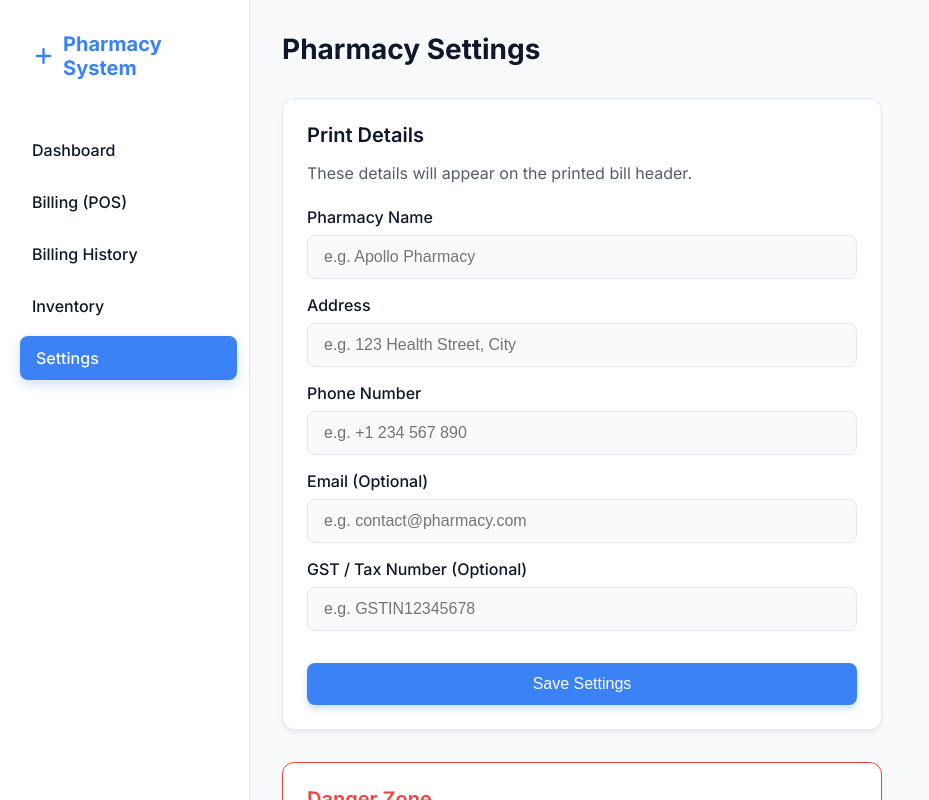
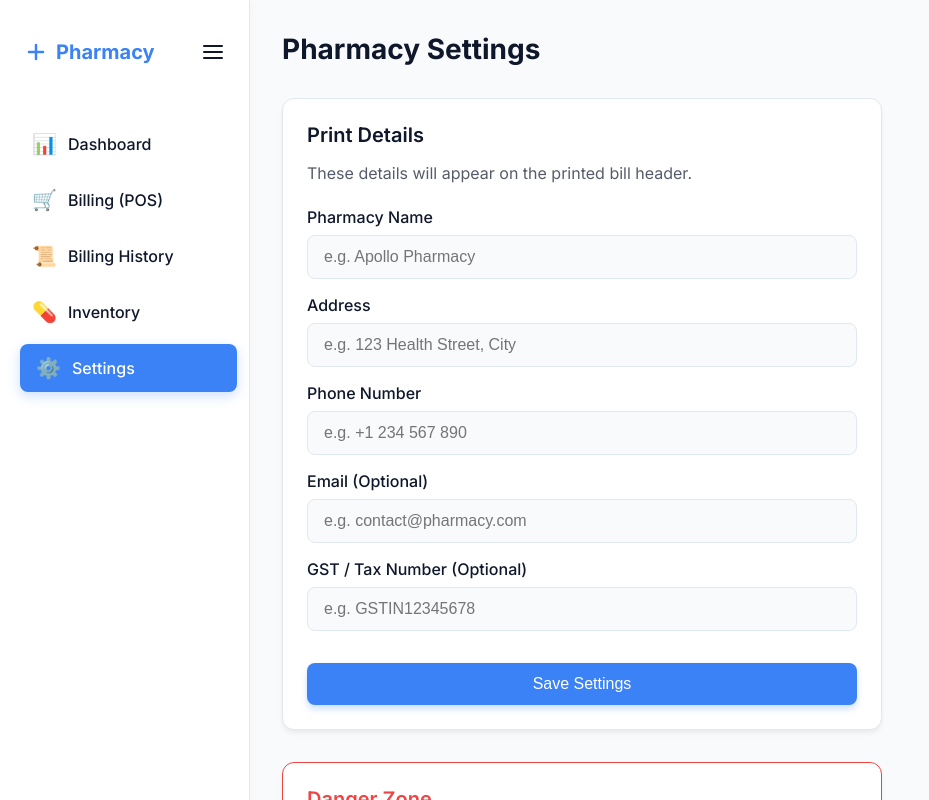
Before and after one commit to K3SARA/pharmacy-system, a Next.js app: page /settings in a window 1280 px wide. Shown: the top 800 px of the page, without its empty margins (0-929 px from the left). Built offline with nearby package versions, Linux system fonts and the light colour scheme; no server answers; the database is empty.

Commit message:
feat: add sidebar collapse toggle for desktop

```diff
--- a/src/app/globals.css
+++ b/src/app/globals.css
@@ -56,17 +56,54 @@ a {
   flex-direction: column;
   gap: 1rem;
   box-shadow: 2px 0 10px rgba(0,0,0,0.02);
+  transition: width 0.3s cubic-bezier(0.4, 0, 0.2, 1);
+  overflow-x: hidden;
+}
+
+.sidebar.collapsed {
+  width: 80px;
+}
+
+.sidebar.collapsed .sidebar-text {
+  display: none;
+}
+
+.sidebar-header {
+  display: flex;
+  justify-content: space-between;
+  align-items: center;
+  margin-bottom: 2rem;
+  padding-left: 0.5rem;
 }
 
 .sidebar h2 {
   font-size: 1.25rem;
   font-weight: 700;
-  margin-bottom: 2rem;
-  padding-left: 1rem;
   color: var(--primary);
+  margin-bottom: 0;
+}
+
+.menu-btn {
+  background: none;
+  border: none;
+  color: var(--foreground);
+  cursor: pointer;
+  padding: 0.5rem;
   display: flex;
   align-items: center;
-  gap: 0.5rem;
+  justify-content: center;
+  border-radius: 8px;
+  transition: background-color 0.2s;
+}
+
+.menu-btn:hover {
+  background-color: rgba(0,0,0,0.05);
+}
+
+@media (prefers-color-scheme: dark) {
+  .menu-btn:hover {
+    background-color: rgba(255,255,255,0.05);
+  }
 }
 
 .nav-link {
@@ -231,16 +268,6 @@ a {
   -webkit-overflow-scrolling: touch;
 }
 
-/* Mobile Menu Button */
-.mobile-menu-btn {
-  display: none;
-  background: none;
-  border: none;
-  color: var(--foreground);
-  cursor: pointer;
-  padding: 0.5rem;
-}
-
 @media (max-width: 768px) {
   .app-container {
     flex-direction: column;
@@ -259,18 +286,7 @@ a {
   }
 
   .sidebar-header {
-    display: flex;
-    justify-content: space-between;
-    align-items: center;
-  }
-
-  .sidebar h2 {
     margin-bottom: 0;
-    font-size: 1.1rem;
-  }
-
-  .mobile-menu-btn {
-    display: block;
   }
 
   .sidebar nav {
--- a/src/components/Sidebar.tsx
+++ b/src/components/Sidebar.tsx
@@ -2,11 +2,23 @@
 
 import Link from 'next/link';
 import { usePathname } from 'next/navigation';
-import { useState } from 'react';
+import { useState, useEffect } from 'react';
 
 export default function Sidebar() {
   const pathname = usePathname();
   const [isOpen, setIsOpen] = useState(false);
+  const [isCollapsed, setIsCollapsed] = useState(false);
+  const [isMobile, setIsMobile] = useState(false);
+
+  // Detect mobile screen to handle layout differences
+  useEffect(() => {
+    const handleResize = () => {
+      setIsMobile(window.innerWidth <= 768);
+    };
+    handleResize();
+    window.addEventListener('resize', handleResize);
+    return () => window.removeEventListener('resize', handleResize);
+  }, []);
 
   // Do not render sidebar on print pages
   if (pathname.startsWith('/print')) {
@@ -14,25 +26,27 @@ export default function Sidebar() {
   }
 
   const navItems = [
-    { name: 'Dashboard', path: '/' },
-    { name: 'Billing (POS)', path: '/billing' },
-    { name: 'Billing History', path: '/history' },
-    { name: 'Inventory', path: '/inventory' },
-    { name: 'Settings', path: '/settings' },
+    { name: 'Dashboard', path: '/', icon: '📊' },
+    { name: 'Billing (POS)', path: '/billing', icon: '🛒' },
+    { name: 'Billing History', path: '/history', icon: '📜' },
+    { name: 'Inventory', path: '/inventory', icon: '💊' },
+    { name: 'Settings', path: '/settings', icon: '⚙️' },
   ];
 
   return (
-    <aside className="sidebar">
+    <aside className={`sidebar ${isCollapsed && !isMobile ? 'collapsed' : ''}`}>
       <div className="sidebar-header">
-        <h2 style={{ display: 'flex', alignItems: 'center', gap: '0.5rem' }}>
-          <svg xmlns="http://www.w3.org/2000/svg" width="24" height="24" viewBox="0 0 24 24" fill="none" stroke="currentColor" strokeWidth="2.5" strokeLinecap="round" strokeLinejoin="round" style={{ color: 'var(--primary)' }}>
+        <h2 style={{ display: 'flex', alignItems: 'center', gap: '0.5rem', overflow: 'hidden', whiteSpace: 'nowrap' }}>
+          <svg xmlns="http://www.w3.org/2000/svg" width="24" height="24" viewBox="0 0 24 24" fill="none" stroke="currentColor" strokeWidth="2.5" strokeLinecap="round" strokeLinejoin="round" style={{ color: 'var(--primary)', flexShrink: 0 }}>
             <path d="M12 5v14M5 12h14" />
           </svg>
-          Pharmacy System
+          <span className="sidebar-text">Pharmacy</span>
         </h2>
-        <button className="mobile-menu-btn" onClick={() => setIsOpen(!isOpen)}>
+
+        {/* Toggle Button (Mobile: Dropdown, Desktop: Collapse) */}
+        <button className="menu-btn" onClick={() => isMobile ? setIsOpen(!isOpen) : setIsCollapsed(!isCollapsed)}>
           <svg xmlns="http://www.w3.org/2000/svg" width="24" height="24" viewBox="0 0 24 24" fill="none" stroke="currentColor" strokeWidth="2" strokeLinecap="round" strokeLinejoin="round">
-            {isOpen ? (
+            {(isMobile && isOpen) ? (
               <>
                 <line x1="18" y1="6" x2="6" y2="18"></line>
                 <line x1="6" y1="6" x2="18" y2="18"></line>
@@ -47,7 +61,8 @@ export default function Sidebar() {
           </svg>
         </button>
       </div>
-      <nav className={isOpen ? 'open' : ''} style={{ display: 'flex', flexDirection: 'column', gap: '0.5rem' }}>
+
+      <nav className={isMobile && isOpen ? 'open' : ''} style={{ display: 'flex', flexDirection: 'column', gap: '0.5rem' }}>
         {navItems.map((item) => {
           const isActive = pathname === item.path;
           return (
@@ -55,9 +70,11 @@ export default function Sidebar() {
               key={item.path}
               href={item.path}
               className={`nav-link ${isActive ? 'active' : ''}`}
-              onClick={() => setIsOpen(false)}
+              onClick={() => { if (isMobile) setIsOpen(false); }}
+              title={isCollapsed && !isMobile ? item.name : undefined}
             >
-              {item.name}
+              <span style={{ fontSize: '1.25rem', width: '24px', textAlign: 'center' }}>{item.icon}</span>
+              <span className="sidebar-text" style={{ whiteSpace: 'nowrap' }}>{item.name}</span>
             </Link>
           );
         })}
```
